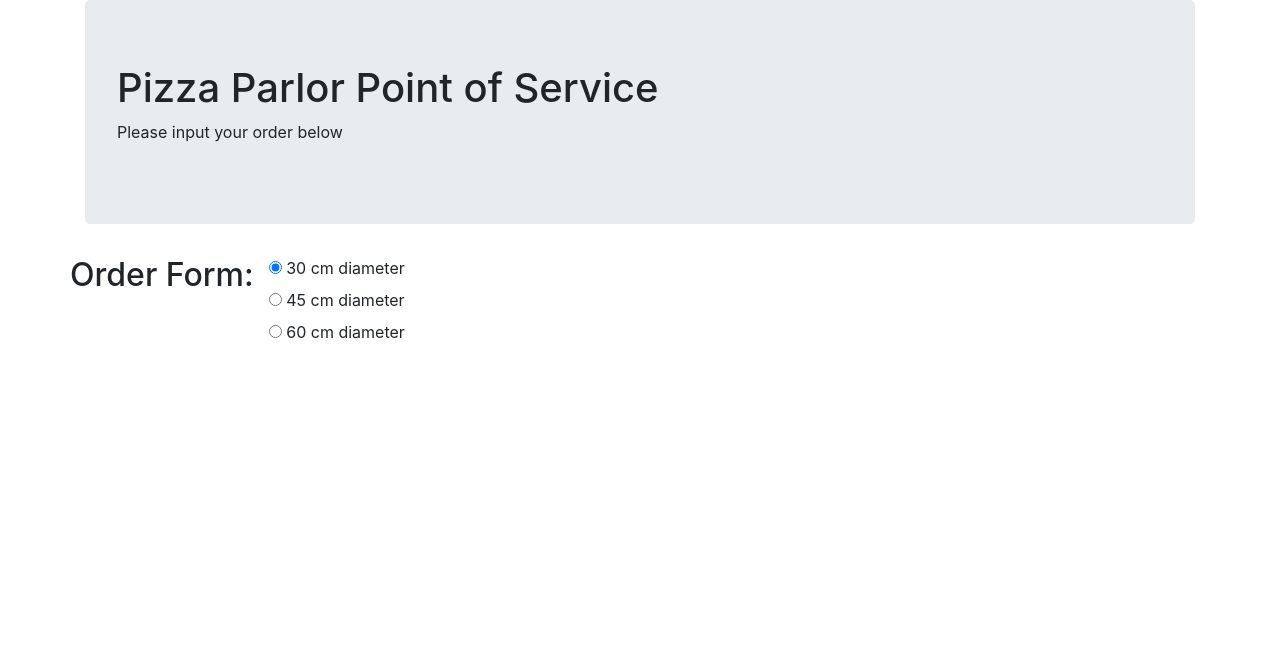
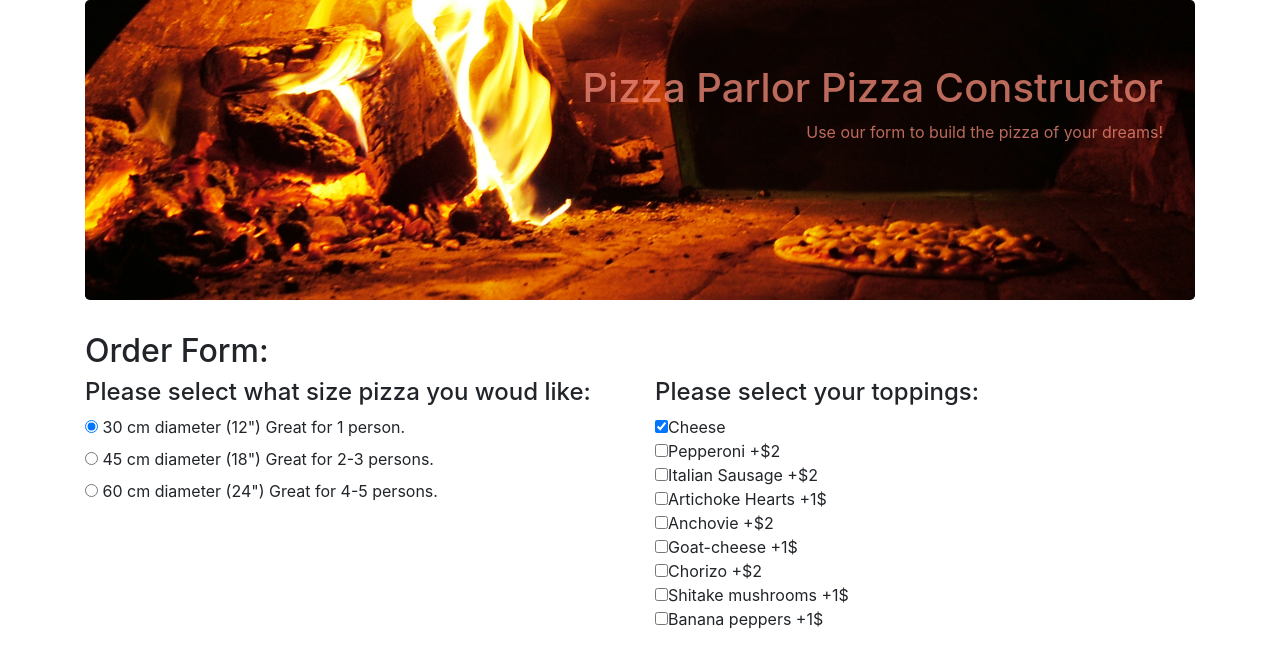
Before and after one commit to jeffchiudev/pizza-parlor, a plain HTML site: page index.html in a window 1280 px wide. Drawn offline with Linux system fonts and the light colour scheme.

Commit message:
add background image to jumbotron

```diff
--- a/css/styles.css
+++ b/css/styles.css
@@ -0,0 +1,9 @@
+.jumbotron {
+  background-image: url(../images/Pizza-oven.jpg);
+  height: 300px;
+  background-size: cover;
+  background-repeat: no-repeat;
+  background-position: center;
+  text-align: right;
+  color: rgba(245, 140, 121, 0.753);
+}
--- a/index.html
+++ b/index.html
@@ -14,39 +14,48 @@
 <body>
   <div class="container">
     <div class="jumbotron">
-      <h1>Pizza Parlor Point of Service</h1>
-      <p>Please input your order below</p>
+      <h1>Pizza Parlor Pizza Constructor</h1>
+      <p>Use our form to build the pizza of your dreams!</p>
     </div>
     <div>
       <form id="orderForm">
+        <h2>Order Form:</h2>
         <div class="row">
-          <h2>Order Form:</h2>
           <div class="col-md-6">
+            <h4>Please select what size pizza you woud like:</h4>
             <div class="form-group">
               <div class="radio">
                 <label>
                   <input type="radio" name="pizza-size" value="30" checked>
-                  30 cm diameter
+                  30 cm diameter (12") Great for 1 person.
                 </label>
               </div>
               <div class="radio">
                 <label>
                   <input type="radio" name="pizza-size" value="45">
-                  45 cm diameter
+                  45 cm diameter (18") Great for 2-3 persons.
                 </label>
               </div>
               <div class="radio">
                 <label>
                   <input type="radio" name="pizza-size" value="60">
-                  60 cm diameter
+                  60 cm diameter (24") Great for 4-5 persons.
                 </label>
               </div>
             </div>
-
           </div>
           <div class="col-md-6">
+            <h4>Please select your toppings:</h4>
             <div class="form-group">
-
+              <input type="checkbox" name="pizza-topping" value="cheese" checked>Cheese<br>
+              <input type="checkbox" name="pizza-topping" value="pepperoni">Pepperoni +$2<br>
+              <input type="checkbox" name="pizza-topping" value="sausage">Italian Sausage +$2<br>
+              <input type="checkbox" name="pizza-topping" value="artichoke">Artichoke Hearts +1$<br>
+              <input type="checkbox" name="pizza-topping" value="anchovie">Anchovie +$2<br>
+              <input type="checkbox" name="pizza-topping" value="goat-cheese">Goat-cheese +1$<br>
+              <input type="checkbox" name="pizza-topping" value="chorizo">Chorizo +$2<br>
+              <input type="checkbox" name="pizza-topping" value="shitake">Shitake mushrooms +1$<br>
+              <input type="checkbox" name="pizza-topping" value="banana-pepper">Banana peppers +1$<br>
             </div>
           </div>
         </div>
```
Also changed, not shown: images/Pizza-oven.jpg (added).
